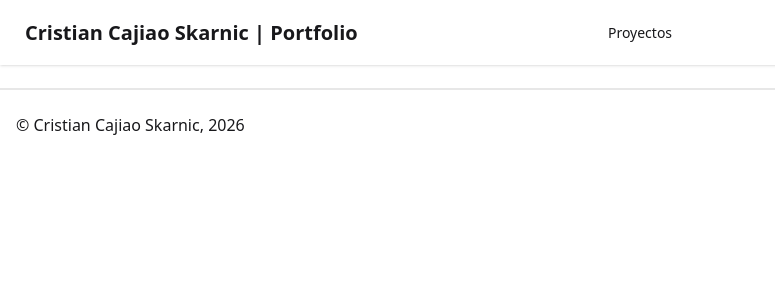
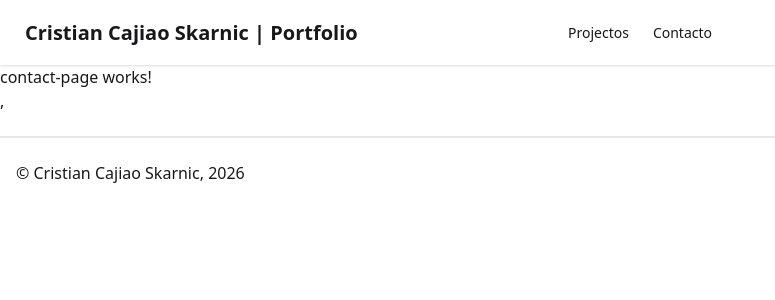
Before and after one commit to cristiancajiaos/portfolio-2026, an Angular app: page /contact in a window 1280 px wide. Before the commit this address led to /. Shown: the top 300 px of the page, without its empty margins (0-775 px from the left). Built offline with nearby package versions, Linux system fonts and the light colour scheme.

Commit message:
Creadas rutas de Contacto

```diff
--- a/src/app/app.routes.ts
+++ b/src/app/app.routes.ts
@@ -6,6 +6,10 @@ export const routes: Routes = [
     loadChildren: () => import('./projects/projects-routes')
   },
   {
+    path: 'contact',
+    loadChildren: () => import('./contact/contact-routes')
+  },
+  {
     path: '',
     redirectTo: '/projects',
     pathMatch: 'full'
--- /dev/null
+++ b/src/app/contact/contact-routes.ts
@@ -0,0 +1,11 @@
+import { Routes } from '@angular/router';
+import { ContactPage } from './pages/contact-page/contact-page';
+
+export const contactRoutes: Routes = [
+  {
+    path: '',
+    children: [{ path: '', component: ContactPage }],
+  },
+];
+
+export default contactRoutes;
--- /dev/null
+++ b/src/app/contact/pages/contact-page/contact-page.css
@@ -0,0 +1,3 @@
+:host {
+  display: block;
+}
--- /dev/null
+++ b/src/app/contact/pages/contact-page/contact-page.html
@@ -0,0 +1 @@
+<p>contact-page works!</p>,
--- /dev/null
+++ b/src/app/contact/pages/contact-page/contact-page.ts
@@ -0,0 +1,9 @@
+import { Component } from '@angular/core';
+
+@Component({
+  selector: 'app-contact-page',
+  imports: [],
+  templateUrl: './contact-page.html',
+  styleUrl: './contact-page.css',
+})
+export class ContactPage {}
--- a/src/app/layouts/main-layout/main-navbar/main-navbar.html
+++ b/src/app/layouts/main-layout/main-navbar/main-navbar.html
@@ -2,25 +2,46 @@
   <div class="navbar-start">
     <div class="dropdown">
       <div tabindex="0" role="button" class="btn btn-ghost lg:hidden">
-        <svg xmlns="http://www.w3.org/2000/svg" class="h-5 w-5" fill="none" viewBox="0 0 24 24" stroke="currentColor"> <path stroke-linecap="round" stroke-linejoin="round" stroke-width="2" d="M4 6h16M4 12h8m-8 6h16" /> </svg>
+        <svg
+          xmlns="http://www.w3.org/2000/svg"
+          class="h-5 w-5"
+          fill="none"
+          viewBox="0 0 24 24"
+          stroke="currentColor"
+        >
+          <path
+            stroke-linecap="round"
+            stroke-linejoin="round"
+            stroke-width="2"
+            d="M4 6h16M4 12h8m-8 6h16"
+          />
+        </svg>
       </div>
       <ul
         tabindex="-1"
-        class="menu menu-sm dropdown-content bg-base-100 rounded-box z-1 mt-3 w-52 p-2 shadow">
-        <li>
-          <a routerLink="projects">Proyectos</a>
-        </li>
+        class="menu menu-sm dropdown-content bg-base-100 rounded-box z-1 mt-3 w-52 p-2 shadow"
+      >
+        @for (link of links(); track link.title) {
+          <li>
+            <a [routerLink]="link.route">
+              {{ link.title }}
+            </a>
+          </li>
+        }
       </ul>
     </div>
     <a class="btn btn-ghost text-xl">Cristian Cajiao Skarnic | Portfolio</a>
   </div>
   <div class="navbar-center hidden lg:flex">
     <ul class="menu menu-horizontal px-1">
-      <li>
-        <a routerLink="projects">Proyectos</a>
-      </li>
+      @for (link of links(); track link.title) {
+        <li>
+          <a [routerLink]="link.route">
+            {{ link.title }}
+          </a>
+        </li>
+      }
     </ul>
   </div>
-  <div class="navbar-end">
-  </div>
+  <div class="navbar-end"></div>
 </div>
--- a/src/app/layouts/main-layout/main-navbar/main-navbar.ts
+++ b/src/app/layouts/main-layout/main-navbar/main-navbar.ts
@@ -1,10 +1,24 @@
-import { Component } from '@angular/core';
+import { Component, signal } from '@angular/core';
 import { RouterLink } from '@angular/router';
 
+interface Link {
+  title: string;
+  route: string;
+}
 @Component({
   selector: 'app-main-navbar',
   imports: [RouterLink],
   templateUrl: './main-navbar.html',
   styleUrl: './main-navbar.css',
 })
-export class MainNavbar {}
+export class MainNavbar {
+
+  links = signal<Link[]>([{
+    title: 'Projectos',
+    route: 'projects'
+  }, {
+    title: 'Contacto',
+    route: 'contact'
+  }])
+
+}
```
